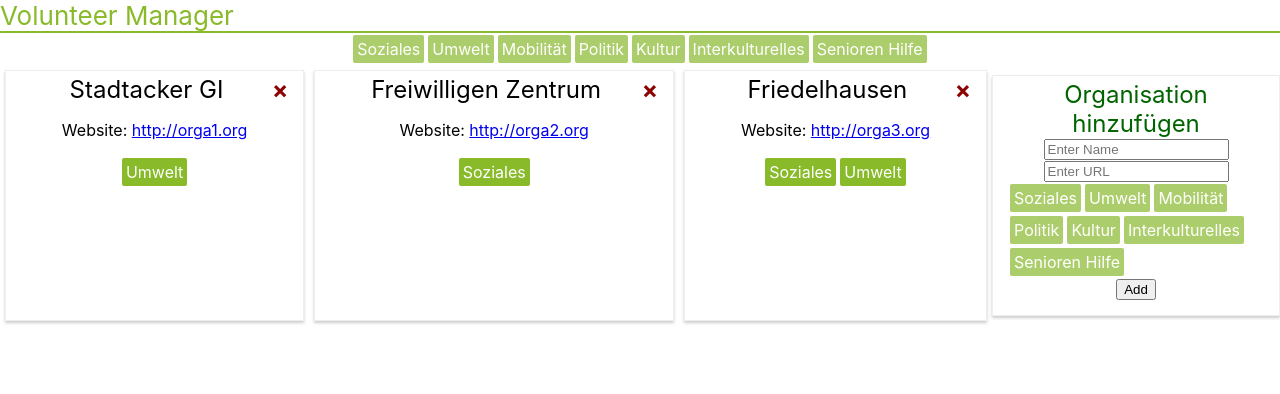
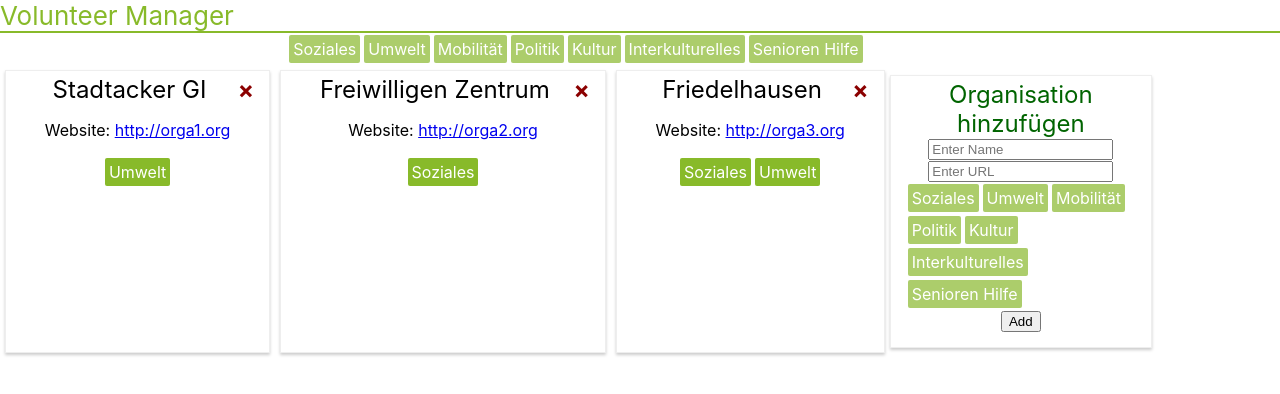
Before and after one commit to BaseVentura/Mule, a React (Create React App) app: page / in a window 1280 px wide. Shown: the top 394 px of the page. Built offline with nearby package versions, Linux system fonts and the light colour scheme.

Commit message:
Added Orgamanager css

```diff
--- a/src/App.module.css
+++ b/src/App.module.css
@@ -1,5 +1,6 @@
 .App {
   text-align: center;
+  align-content: center;
 }
 
 .Title{
--- a/src/Containers/Orgamanager.js
+++ b/src/Containers/Orgamanager.js
@@ -1,6 +1,8 @@
 import React, { Component } from 'react';
 import OrgaList from '../Components/OrgaList';
 import LabelControl from '../Components/LabelControl';
+
+import style from './Orgamanager.module.css'
 // import styles from '../App.module.css'
 
 class Orgamanager extends Component {
@@ -55,7 +57,7 @@ class Orgamanager extends Component {
     render() {
 
         return (
-            <div className="Content">
+            <div className={style.Orgamanager}>
                <div className="Filters">
                {this.state.labels.map((label) =>  (<LabelControl labelIds={this.state.activeFilterID} LabelName={label.name} id={label.id} key={label.id} clicked={()=>this.updateFilterArray(label.id)}/>))}
                 </div>
--- /dev/null
+++ b/src/Containers/Orgamanager.module.css
@@ -0,0 +1,4 @@
+.Orgamanager{
+    width: 90%;
+    align-content: center;
+}
```
